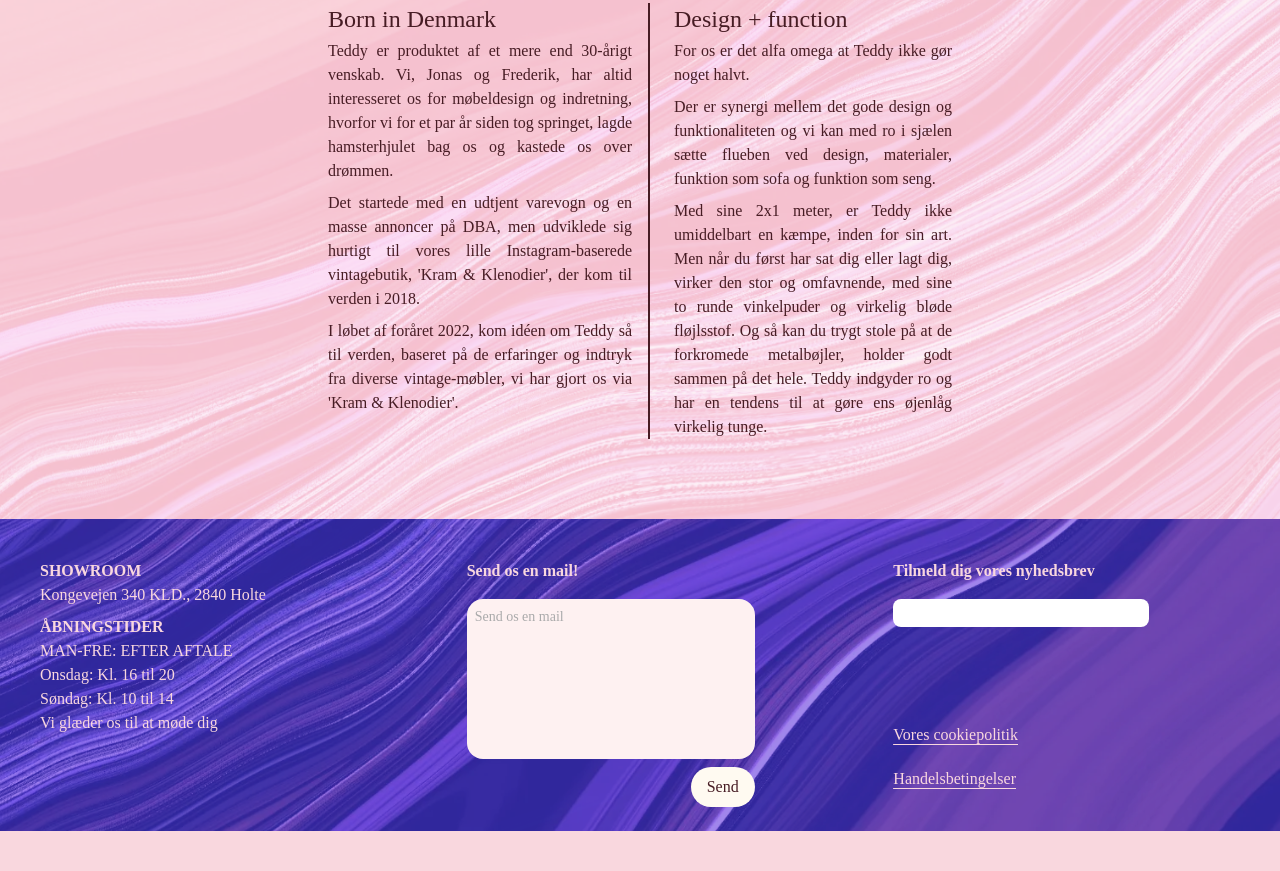
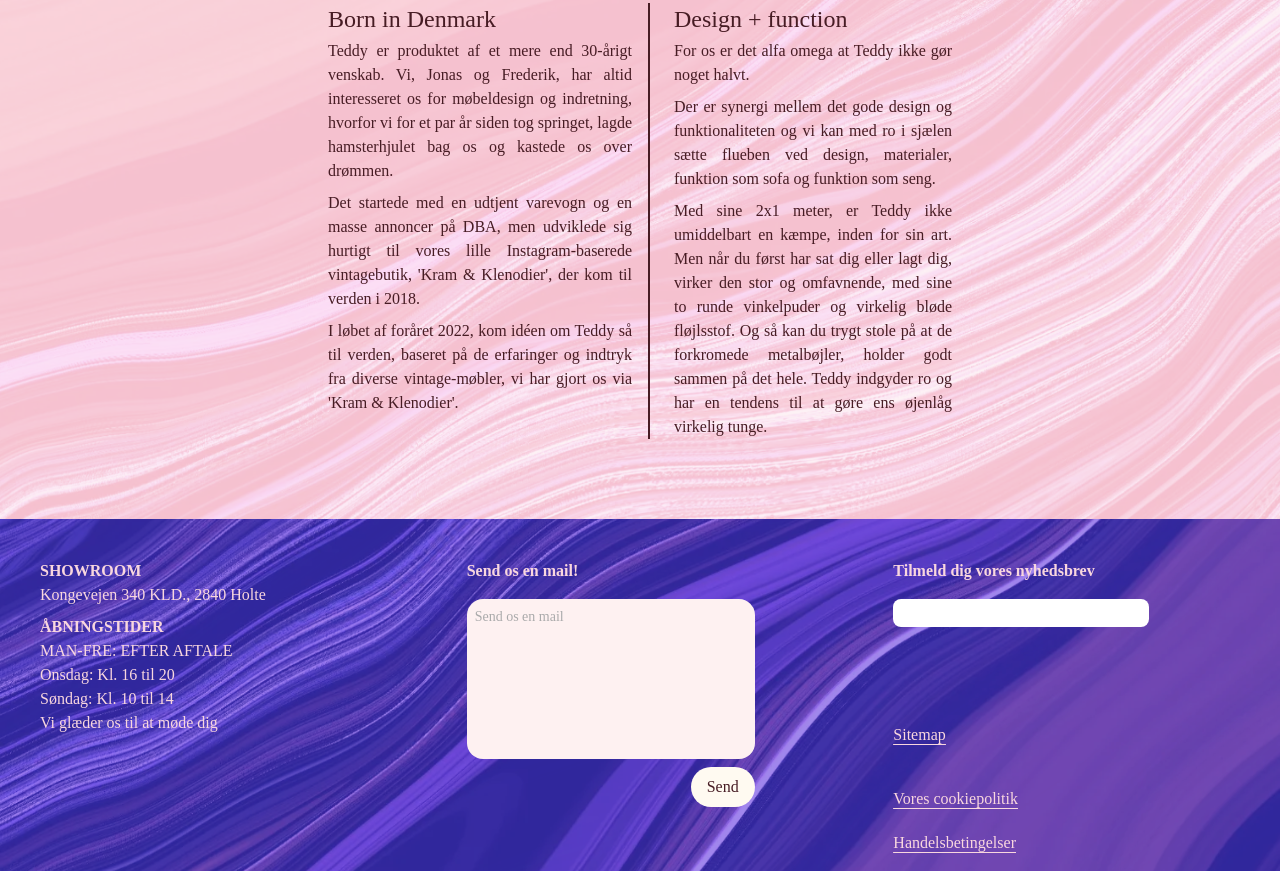
Before and after one commit to nynnerasch/teddy, a website built with Vite: page src/index.html in a window 1280 px wide. Shown: the part 2184-3055 px from the top of the page. Before the commit the page ends 3015 px from the top, so only its background shows below. Built offline with nearby package versions, Linux system fonts and the light colour scheme.

Commit message:
link til sitemap

```diff
--- a/src/index.html
+++ b/src/index.html
@@ -271,6 +271,11 @@
         <p
           class="mt-5 underline underline-offset-4 hover:text-checkbox md:mt-10 md:text-base"
         >
+          <a href="sitemap.html">Sitemap</a>
+        </p>
+        <p
+          class="mt-5 underline underline-offset-4 hover:text-checkbox md:mt-10 md:text-base"
+        >
           <a href=""> Vores cookiepolitik</a>
         </p>
         <p
```
